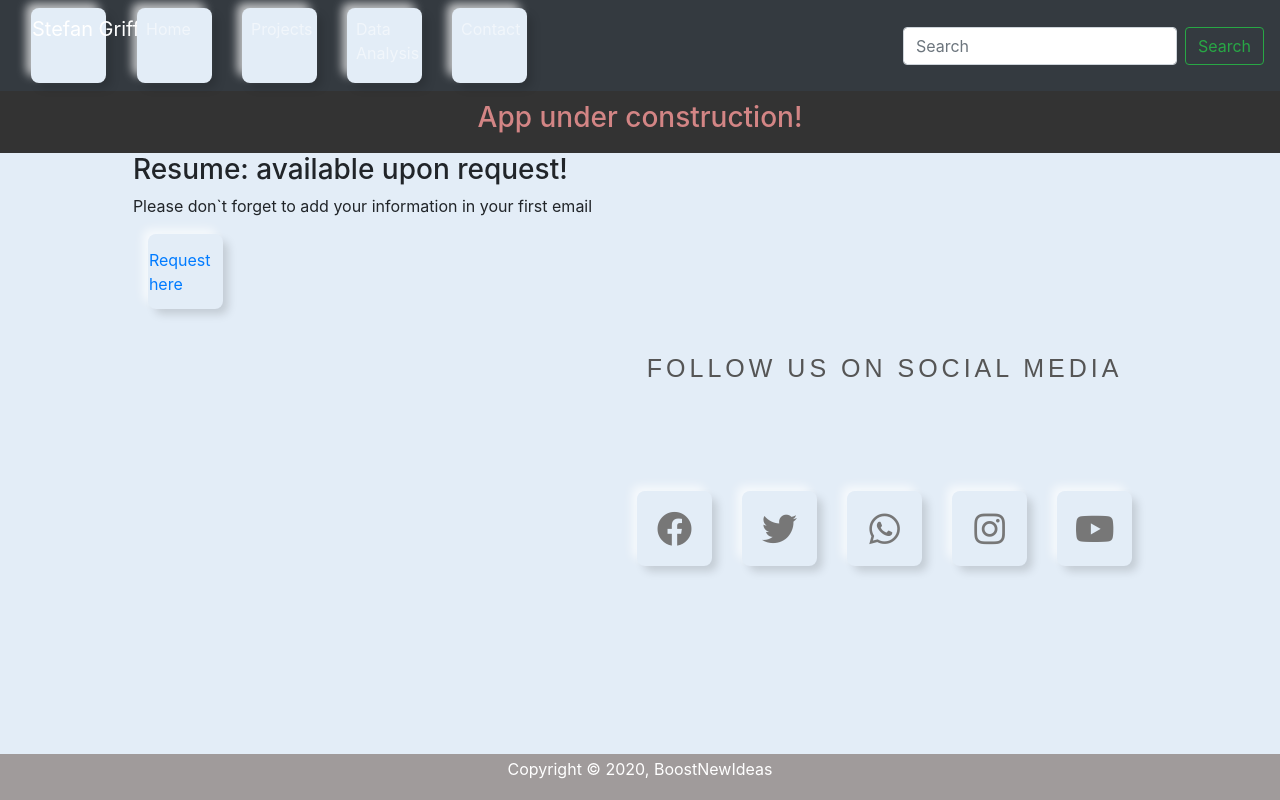
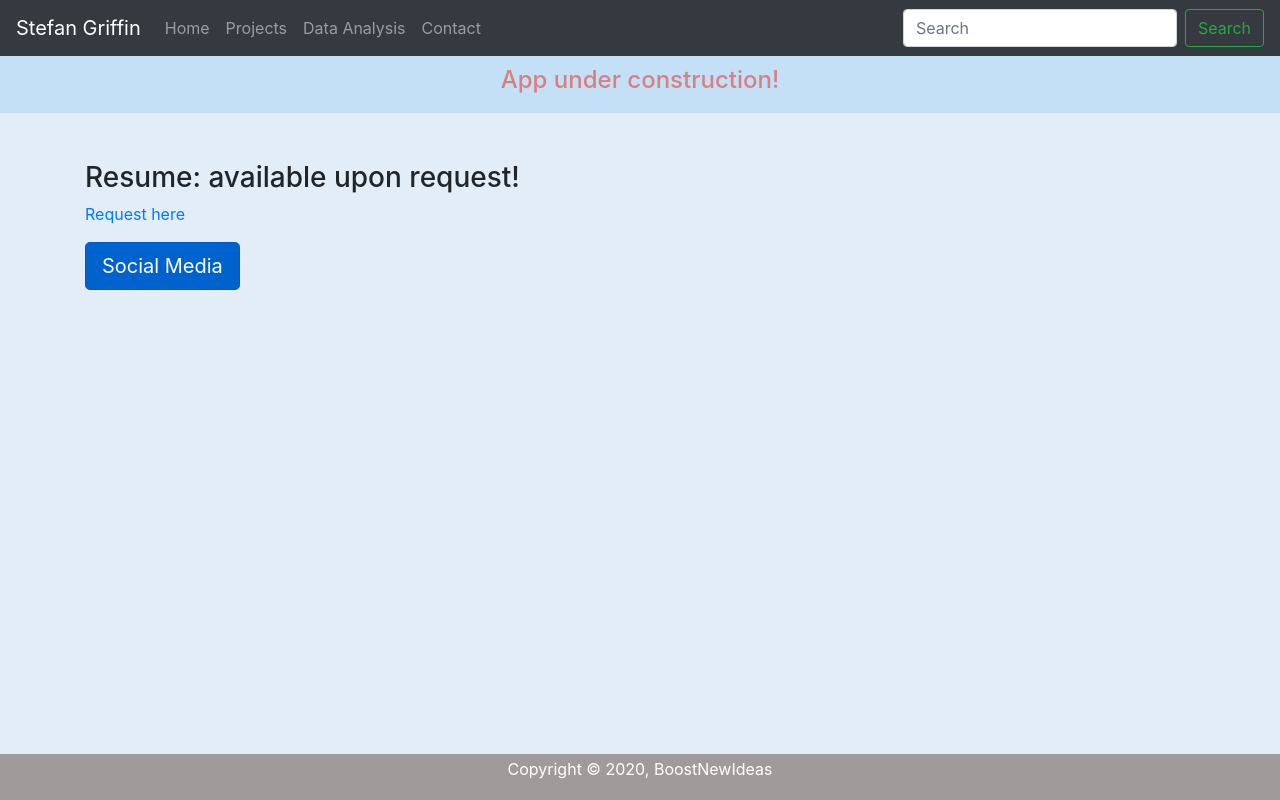
Before and after one commit to StefanGriffin/BoostNewIdeas, a Flask app: page /contact/ in a window 1280 px wide. Run offline with Flask 2, Linux system fonts and the light colour scheme; some libraries are stand-ins or nearby versions.

Commit message:
Added SocialMedia

```diff
--- a/src/__init__.py
+++ b/src/__init__.py
@@ -10,3 +10,4 @@ from .home.views import *
 from .projects.views import *
 from .contact.views import *
 from .data.views import *
+from .socialmedia.views import *
--- a/src/static/css/contactemail.css
+++ b/src/static/css/contactemail.css
@@ -1,12 +1,11 @@
-* {
-    margin: 0;
-    padding: 0;
+
+
+.a {
+    text-align: center;
 }
 
-.my-c {
-    display: flex;
-    justify-content: center;
-    align-items: center;
-    flex-direction: column;
 
+
+.b {
+    text-align: center;
 }
--- a/src/static/css/stylebase.css
+++ b/src/static/css/stylebase.css
@@ -12,12 +12,12 @@ body {
 
 header {
     text-align: center;
-    background-color: #333;
+    background-color: rgb(196, 224, 247);
     padding: 10px;
 }
 
-header h3 {
-    color: rgb(211, 133, 133);
+header h4 {
+    color: rgb(216, 127, 127);
 }
 
 main {
--- a/src/templates/base.html
+++ b/src/templates/base.html
@@ -13,7 +13,7 @@
   <body>
 
     <header>
-      <h3>App under construction!</h3>
+      <h4>App under construction!</h4>
     </header>
 
     <main>
--- a/src/templates/contact.html
+++ b/src/templates/contact.html
@@ -10,28 +10,28 @@
         <title>Contact</title>
     </head>
     <body>
+        <br>
+        <br>
 
-        <div class="container my-c">
-            <div class="row my-r">
-                <div class="col">
-                     <h3>Resume: available upon request!</h3>
-
-                    <p>
-                        Please don`t forget to add your information in your first email
-
-                    </p>
+        <div class="container my-container">
+            <div class="row my-row">
+                <div class="col-md-8 col-sm-6 my-col">
+                    <h3>Resume: available upon request!</h3>
 
                     <p>
                         <a href = "mailto: stephan.gribincea@gmail.com">Request here</a>
 
                     </p>
+               </div>
+
+
+               <div class="col-md-8 col-sm-6 my-co">
+                <a href="{{ url_for('socialmedia') }}" class="btn btn-primary btn-lg active" role="button" aria-pressed="true">Social Media</a>
                 </div>
 
-                <div class="col">
+            </div>
+        </div>
 
-                    {% include 'contactfb.html' %}
-
-                </div>
 
             </div>
         </div>
```
Also changed, not shown: src/socialmedia/views.py (added, +7 -0 lines), src/socialmedia/__init__.py (added), src/templates/socialmedia.html (renamed from src/templates/contactfb.html).
